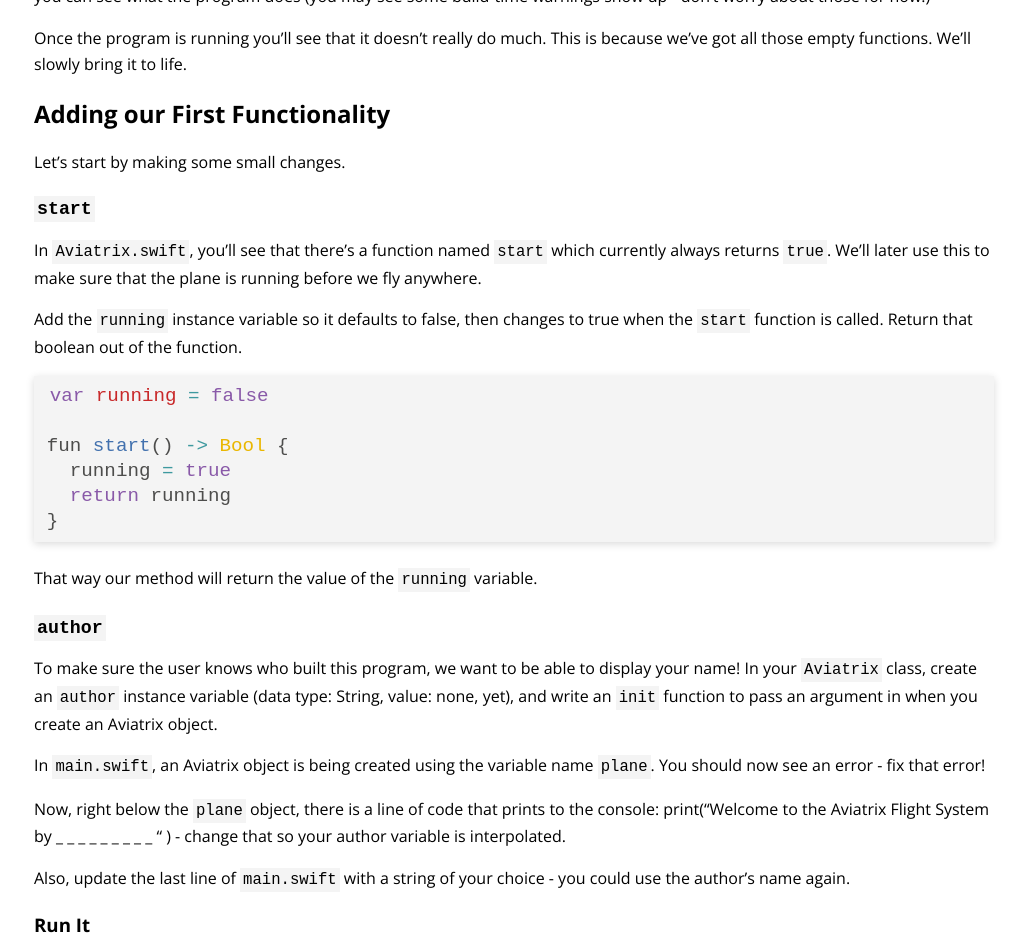
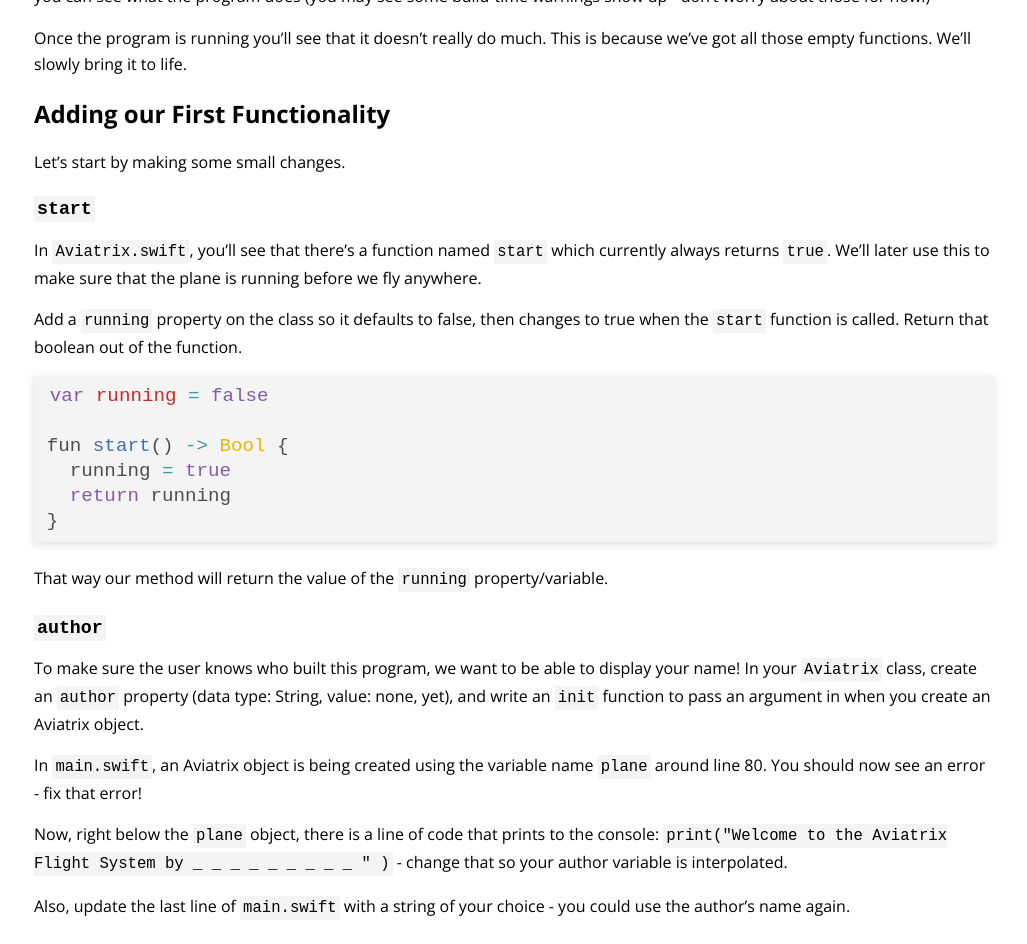
Before and after one commit to ameseee/kwk-curriculum-site, a Jekyll site: the page built from swift-ios/projects/aviatrix/i0.md, in a window 1280 px wide and 1400 px high, scrolled down 1248 px. Shown: the top 944 px of the window, without its empty margins (126-1153 px from the left). Built offline with Jekyll 4.4.1, drawn with Linux system fonts in a browser that asks for light colours; nearby versions of some CDN libraries; our own code applies the rules of GitHub Pages for plain Markdown files; some of the changed text lies outside the part shown.

Commit message:
Update Iteration 0 of Aviatrix, git changes and remove ivar language

````diff
--- a/swift-ios/projects/aviatrix/i0.md
+++ b/swift-ios/projects/aviatrix/i0.md
@@ -13,7 +13,7 @@
 5. Drag to Desktop (so you can easily find it!)
 6. Open the folder, double-click the file that ends in `.xcodeproj`
 7. A box will appear that says something like: “AviatrixApp” is a project downloaded from the Internet. Are you sure you want to open it? Click `Open`.
-8. Inside the project, click `Source Control` in the Xcode nav bar, then select `Create Git Repositories`, then click `Create`.
+8. In your terminal, navigate to the directory. Run `git init` to initialize a local Git repository. Then run `git add .` and `git commit -m "Initial commit"` to save the starter kit in your Git history.
 
 ## Exploring the Code Base
 
@@ -45,7 +45,7 @@
 
 In `Aviatrix.swift`, you'll see that there's a function named `start` which currently always returns `true`. We'll later use this to make sure that the plane is running before we fly anywhere.
 
-Add the `running` instance variable so it defaults to false, then changes to true when the `start` function is called. Return that boolean out of the function.
+Add a `running` property on the class so it defaults to false, then changes to true when the `start` function is called. Return that boolean out of the function.
 
 ```swift
 var running = false
@@ -56,15 +56,15 @@
 }
 ```
 
-That way our method will return the value of the `running` variable.
+That way our method will return the value of the `running` property/variable.
 
 ### `author`
 
-To make sure the user knows who built this program, we want to be able to display your name! In your `Aviatrix` class, create an `author` instance variable (data type: String, value: none, yet), and write an `init` function to pass an argument in when you create an Aviatrix object.
+To make sure the user knows who built this program, we want to be able to display your name! In your `Aviatrix` class, create an `author` property (data type: String, value: none, yet), and write an `init` function to pass an argument in when you create an Aviatrix object.
 
-In `main.swift`, an Aviatrix object is being created using the variable name `plane`. You should now see an error - fix that error!
+In `main.swift`, an Aviatrix object is being created using the variable name `plane` around line 80. You should now see an error - fix that error!
 
-Now, right below the `plane` object, there is a line of code that prints to the console: print("Welcome to the Aviatrix Flight System by _ _ _ _ _ _ _ _ _ " ) - change that so your author variable is interpolated.
+Now, right below the `plane` object, there is a line of code that prints to the console: `print("Welcome to the Aviatrix Flight System by _ _ _ _ _ _ _ _ _ " )` - change that so your author variable is interpolated.
 
 Also, update the last line of `main.swift` with a string of your choice - you could use the author's name again.
 
````
Also changed, not shown: other parts of swift-ios/projects/aviatrix/i0.md (+2 -2 lines).
